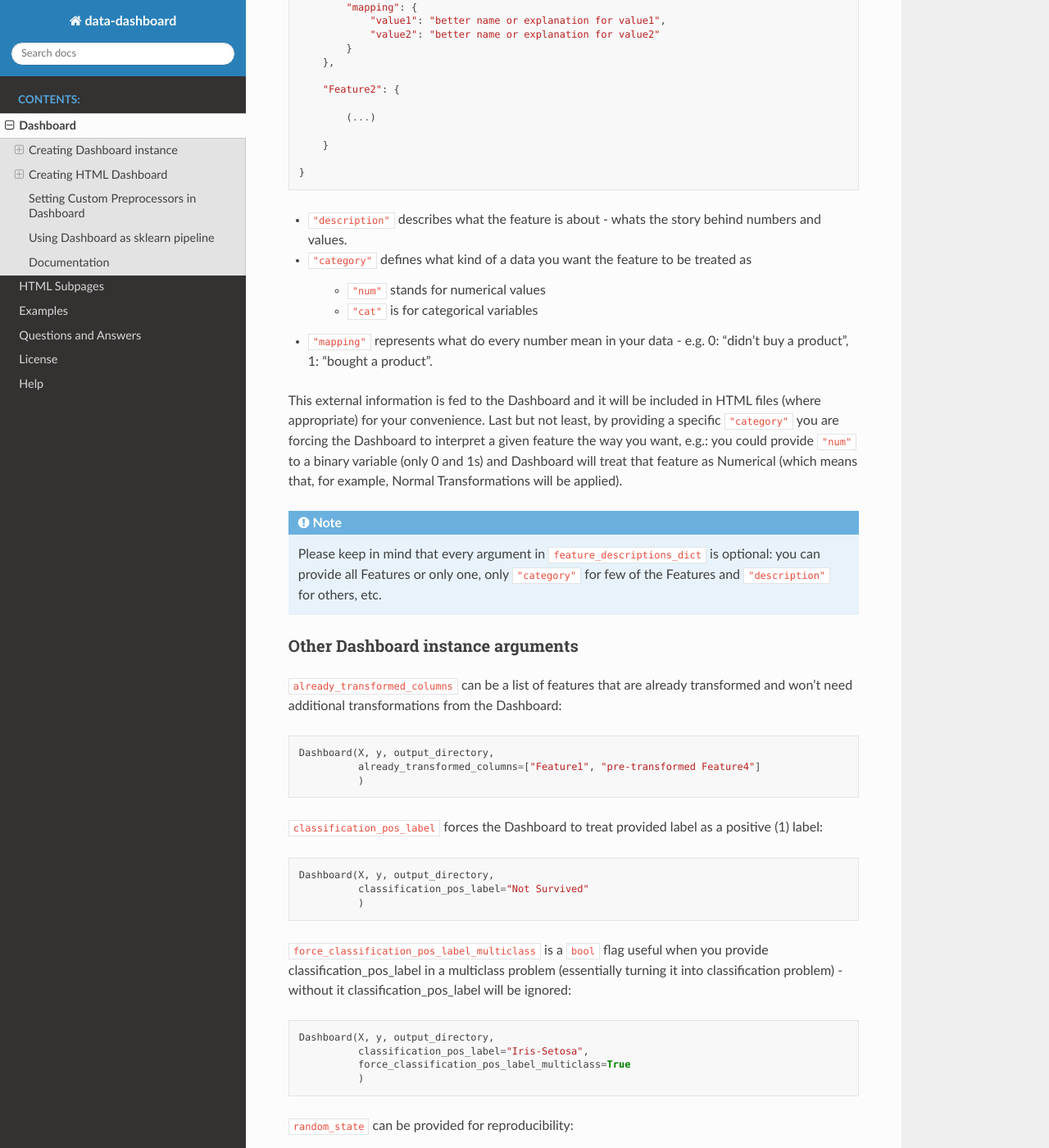
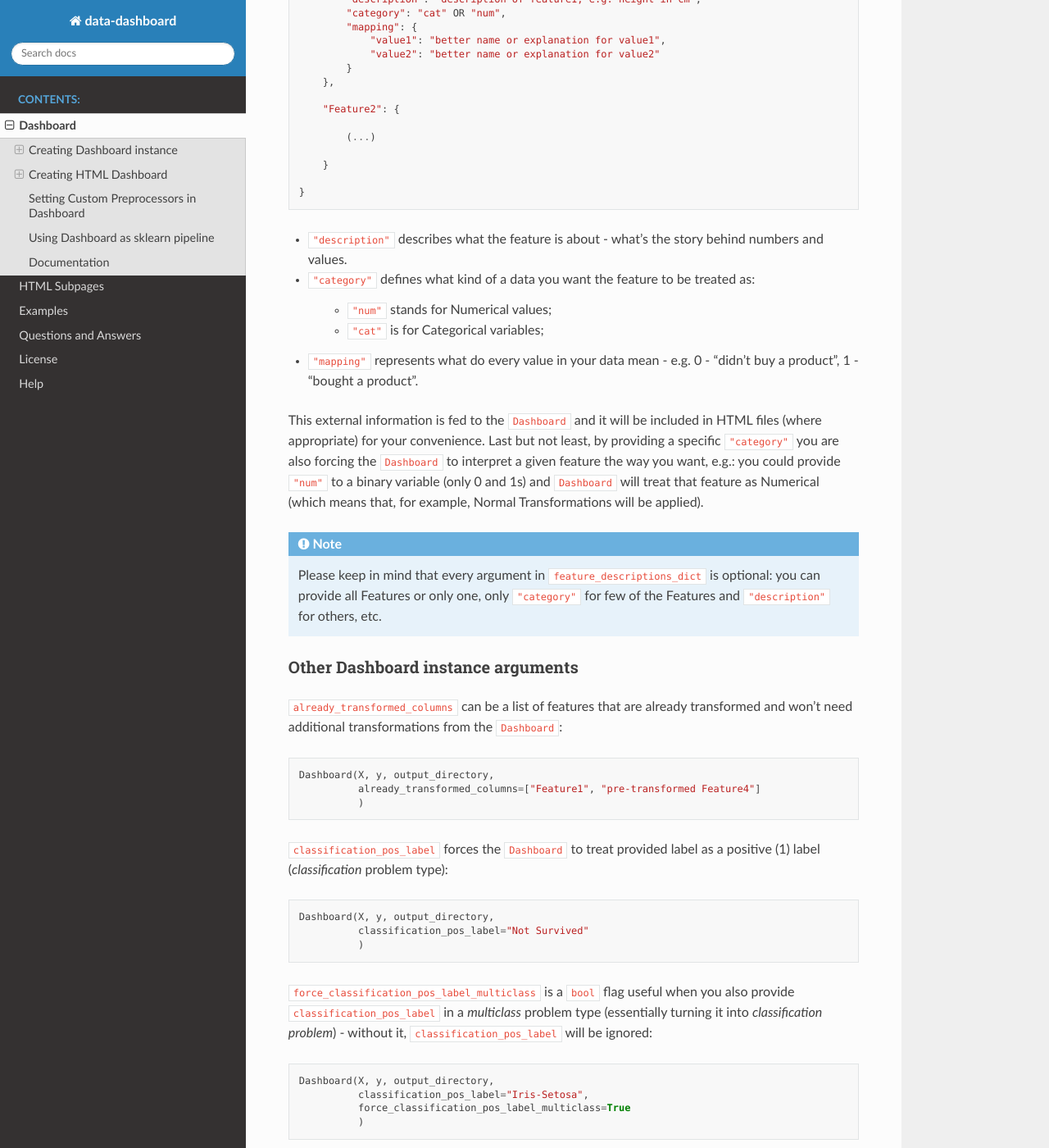
Before and after one commit to maciek3000/data_dashboard, a Sphinx documentation site: the page built from docs/source/dashboard.rst, in a window 1280 px wide and 1400 px high, scrolled down 477 px. Shown: the whole window at 82% size. Built offline with Sphinx 7.4.7 and the Read the Docs theme 2.0.0, drawn with Linux system fonts in a browser that asks for light colours; some of the changed text lies outside the part shown.

Commit message:
Updated docs.

```diff
--- a/docs/source/dashboard.rst
+++ b/docs/source/dashboard.rst
@@ -8,14 +8,14 @@
 --------------------------------
 
 ``Dashboard`` instance can be created with just ``X``, ``y`` and ``output_directory`` arguments, but it doesn't mean
-it cannot be customized. The most notable optional argument that can augment the Dashboard is
+it cannot be customized. The most notable optional argument that can augment the HTML Dashboard is
 ``feature_descriptions_dict`` dictionary-like object. Structure of the dict should be::
 
     feature_descriptions_dict = {
 
         "Feature1": {
 
-            "description": "description of feature1, what does it represent in a human friendly way",
+            "description": "description of feature1, e.g. height in cm",
             "category": "cat" OR "num",
             "mapping": {
                 "value1": "better name or explanation for value1",
@@ -32,18 +32,18 @@
     }
 
 
-* ``"description"`` describes what the feature is about - whats the story behind numbers and values.
-* ``"category"`` defines what kind of a data you want the feature to be treated as
+* ``"description"`` describes what the feature is about - what's the story behind numbers and values.
+* ``"category"`` defines what kind of a data you want the feature to be treated as:
 
-    * ``"num"`` stands for numerical values
-    * ``"cat"`` is for categorical variables
+    * ``"num"`` stands for Numerical values;
+    * ``"cat"`` is for Categorical variables;
 
-* ``"mapping"`` represents what do every number mean in your data - e.g. 0: "didn't buy a product", 1: "bought a product".
+* ``"mapping"`` represents what do every value in your data mean - e.g. 0 - "didn't buy a product", 1 - "bought a product".
 
-This external information is fed to the Dashboard and it will be included in HTML files (where appropriate)
-for your convenience. Last but not least, by providing a specific ``"category"`` you are forcing the Dashboard to
+This external information is fed to the ``Dashboard`` and it will be included in HTML files (where appropriate)
+for your convenience. Last but not least, by providing a specific ``"category"`` you are also forcing the ``Dashboard`` to
 interpret a given feature the way you want, e.g.: you could provide ``"num"`` to a binary variable (only 0 and 1s) and
-Dashboard will treat that feature as Numerical (which means that, for example, Normal Transformations will be applied).
+``Dashboard`` will treat that feature as Numerical (which means that, for example, Normal Transformations will be applied).
 
 .. note::
     Please keep in mind that every argument in ``feature_descriptions_dict`` is optional: you can provide all Features
@@ -54,28 +54,29 @@
 ----------------------------------
 
 ``already_transformed_columns`` can be a list of features that are already transformed and won't need additional
-transformations from the Dashboard::
+transformations from the ``Dashboard``::
 
     Dashboard(X, y, output_directory,
               already_transformed_columns=["Feature1", "pre-transformed Feature4"]
               )
 
-``classification_pos_label`` forces the Dashboard to treat provided label as a positive (1) label::
+``classification_pos_label`` forces the ``Dashboard`` to treat provided label as a positive (1) label (*classification*
+problem type)::
 
     Dashboard(X, y, output_directory,
               classification_pos_label="Not Survived"
               )
 
-``force_classification_pos_label_multiclass`` is a ``bool`` flag useful when you provide classification_pos_label in a
-multiclass problem (essentially turning it into classification problem) - without it classification_pos_label will be
-ignored::
+``force_classification_pos_label_multiclass`` is a ``bool`` flag useful when you also provide
+``classification_pos_label`` in a *multiclass* problem type (essentially turning it into *classification problem*)
+- without it, ``classification_pos_label`` will be ignored::
 
     Dashboard(X, y, output_directory,
               classification_pos_label="Iris-Setosa",
               force_classification_pos_label_multiclass=True
               )
 
-``random_state`` can be provided for reproducibility::
+``random_state`` can be provided for results reproducibility::
 
     Dashboard(X, y, output_directory,
               random_state=13,
@@ -100,7 +101,7 @@
 Creating HTML Dashboard
 =======================
 
-To create HTML Dashboard from Dashboard instance, you need to call ``create_dashboard()`` method::
+To create HTML Dashboard from ``Dashboard`` instance, you need to call ``create_dashboard`` method::
 
     dsh.create_dashboard()
 
@@ -132,26 +133,23 @@
 Scoring
 -------
 
-``scoring`` should be an sklearn scoring function appropriate for a given X, y problem. It can also be None, in which
-case default scoring for a given problem will be used::
+``scoring`` should be a sklearn scoring function appropriate for a given problem type (e.g. ``roc_auc_score`` for
+*classification*). It can also be ``None``, in which case default scoring for a given problem will be used::
 
     scoring = precision_score
 
 .. note::
-    Some functions might not work right for some type of problems (e.g. roc_auc_score for multiclass)
-
-.. create-dashboard-mode:
+    Some functions might not work for some type of problems (e.g. ``roc_auc_score`` for *multiclass*)
 
 Mode
 ----
 
 ``mode`` should be provided as either ``"quick"`` or ``"detailed"`` string literal. Argument is useful only
-when *models=None*.
+when ``models=None``.
 
-* if ``"quick"``, then the initial search is done only on default instances of Models (similar to ``LazyPredict`` library) and top scoring Models are GridSearched
-* if ``"detailed"``, then all available combinations of default Models are GridSearched
-
-.. create-dashboard-logging:
+* if ``"quick"``, then the initial search is done only on default instances of Models (for example ``SVC()``, ``LogisticRegression()``,
+  etc.) as Models are simply scored with scoring function. Top scoring Models are then GridSearched;
+* if ``"detailed"``, then all available combinations of default Models are GridSearched.
 
 Logging
 -------
@@ -159,12 +157,11 @@
 ``logging`` is a ``bool`` flag indicating if you want to have .csv files (search logs) included in your output
 directory in logs subdirectory.
 
-
 Disabling Pairplots
 -------------------
 
-Both Seaborn PairPlot in Overview subpage and bokeh-driven ScatterPlot Grid in Features subpage were identified to be
-the biggest bottlenecks in creating HTML Dashboard. If you feel like speeding up the process, set
+Both ``seaborn`` PairPlot in ``Overview`` subpage and ScatterPlot Grid in ``Features`` subpage were identified to be
+the biggest time/resource bottlenecks in creating HTML Dashboard. If you feel like speeding up the process, set
 ``disable_pairplots=True``.
 
 .. note::
```
Also changed, not shown: other parts of docs/source/dashboard.rst (+14 -16 lines), docs/source/faq.rst (+7 -7 lines), docs/source/index.rst (+7 -7 lines), docs/source/views.rst (+30 -26 lines), readme.md (+3 -3 lines).
